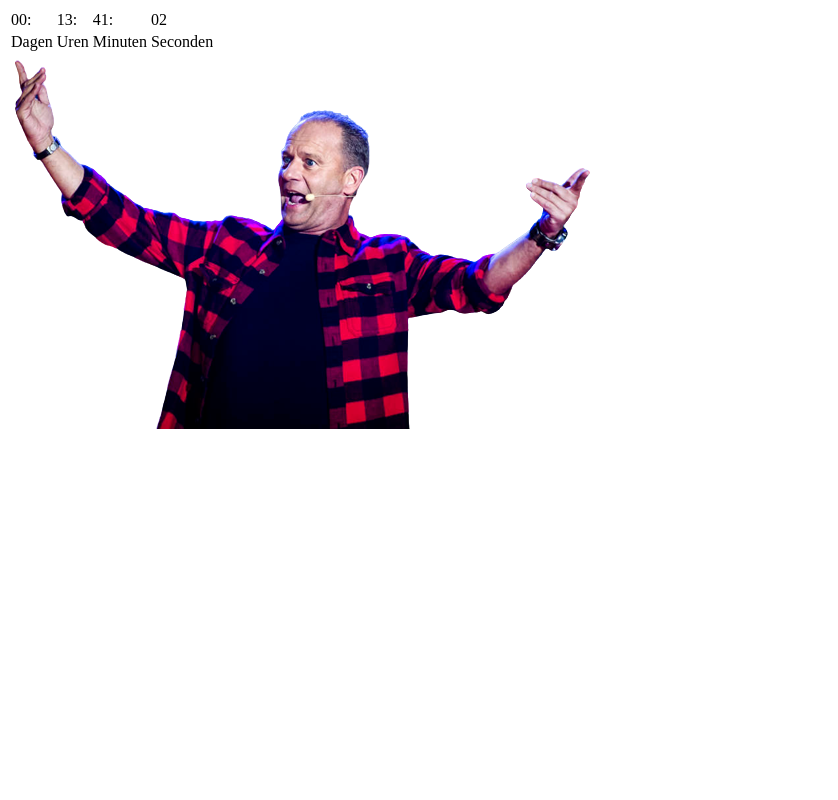
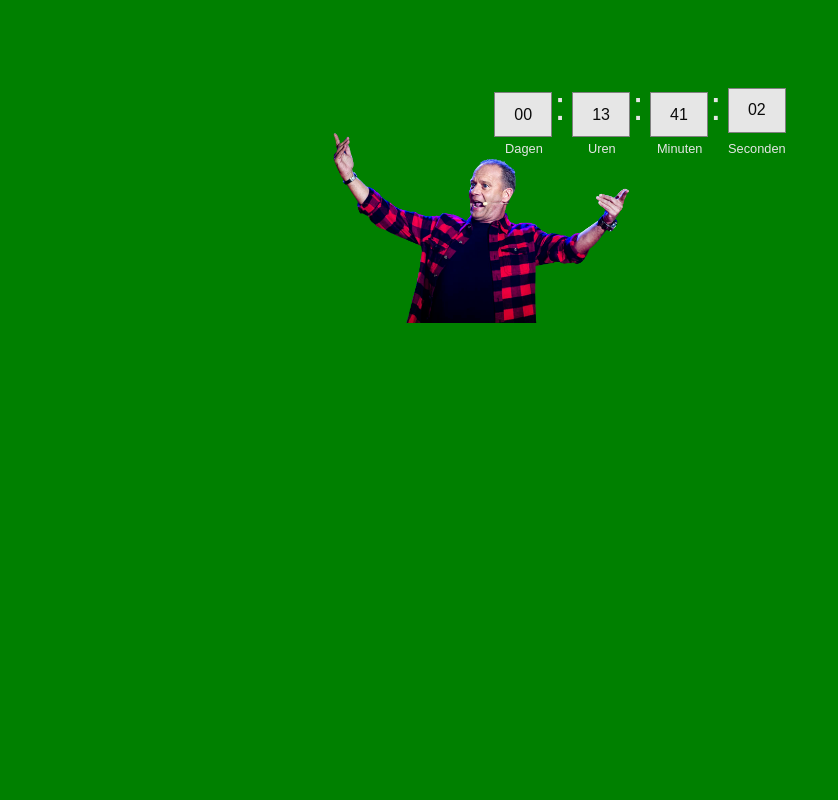
Before and after one commit to StevenSeagull1/loterij, a PHP site: page /view/loterij.php in a window 1280 px wide. Shown: the whole page, without its empty margins (0-838 px from the left). Run offline with PHP 8.4, Linux system fonts and the light colour scheme.

Commit message:
loterij css
loterij css

```diff
--- a/view/loterij.css
+++ b/view/loterij.css
@@ -1,5 +1,5 @@
     body {
-        background: linear-gradient(maroon, darkblue);
+        background: green;
         background-repeat: no-repeat;
         background-position: top left;
         height: 100vh;
@@ -14,7 +14,7 @@
         align-items: center; /* Vertical centering  */
         font-size: 25px;
         text-align: center;
-        height: 100vh; /* Important for vertical centering  */
+        height: 30vh; /* Important for vertical centering  */
     }
     table{
         text-align: center;
@@ -47,8 +47,15 @@
     .colonright {
         margin-right: 0.7rem; /* Mimics colon in row above  */
     }
-    img {
+    /* img {
         position: absolute;
         margin-top: -410px;
         margin-left: 930px;
+    } */
+
+    #ronpres {
+        position: absolute;
+        margin-top: -110px;
+        margin-left: 330px;
+        width: 300px;
     }
--- a/view/loterij.php
+++ b/view/loterij.php
@@ -1,8 +1,15 @@
+<html>
+
+<head>
+    <meta charset="utf-8">
+    <link rel="stylesheet" href="view/loterij.css">
+</head>
+
 <body>
 <!-- <a href='../index.php'>terug naar menu</a> -->
 
     <div id="countdown"></div>
-    <img src="view/images/ron.png" alt="foto van ron boszhard die presenteert">
+    <img src="view/images/ron.png" alt="foto van ron boszhard die presenteert" id="ronpres">
 <embed src="kahoot-lobby-music.mp3" autostart="true" loop="true"
        width="2" height="0">
 </embed>
--- a/view/spel.php
+++ b/view/spel.php
@@ -8,7 +8,6 @@
 </head>
 
 <body>
-<a href='../index.php'>terug naar menu</a>
 
 <h1>Raad het getal spel</h1>
 
```
